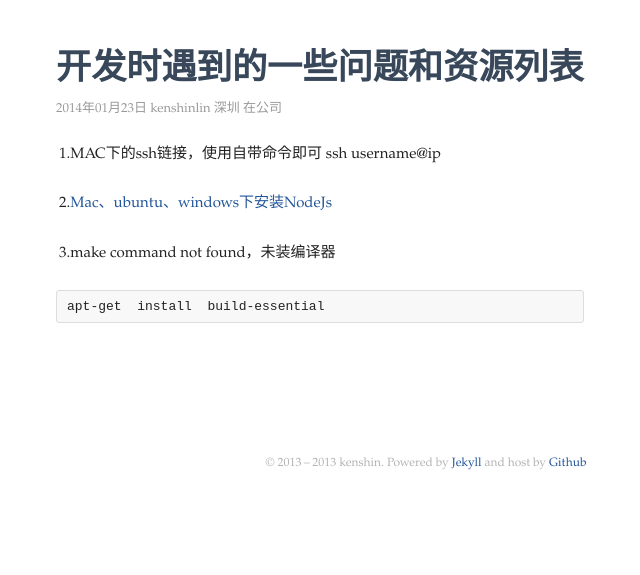
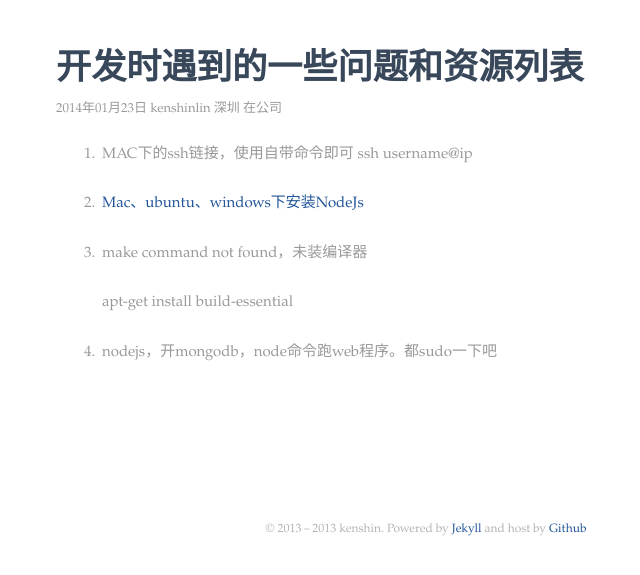
Before and after one commit to kenshinlin/archives, a Jekyll site: the page built from _posts/2014-1-23-devlist.md, in a window 1280 px wide. Shown: the top 575 px of the page, without its empty margins (214-854 px from the left). Built offline with Jekyll 4.4.1, drawn with Linux system fonts in a browser that asks for light colours; comment, search, counter and statistics services are not loaded.

Commit message:
Update 2014-1-23-devlist.md

```diff
--- a/_posts/2014-1-23-devlist.md
+++ b/_posts/2014-1-23-devlist.md
@@ -6,10 +6,12 @@ title:  开发时遇到的一些问题和资源列表
 # {{page.title}}
 <div class="post-date">{{ page.date | date: "%Y年%m月%d日"}} kenshinlin 深圳 在公司</div>
 
-1.MAC下的ssh链接，使用自带命令即可 ssh username@ip
+1. MAC下的ssh链接，使用自带命令即可 ssh username@ip
 
-2.[Mac、ubuntu、windows下安装NodeJs](http://howtonode.org/how-to-install-nodejs)
+2. [Mac、ubuntu、windows下安装NodeJs](http://howtonode.org/how-to-install-nodejs)
 
-3.make command not found，未装编译器
+3. make command not found，未装编译器
 
     apt-get  install  build-essential
+
+4. nodejs，开mongodb，node命令跑web程序。都sudo一下吧
```
